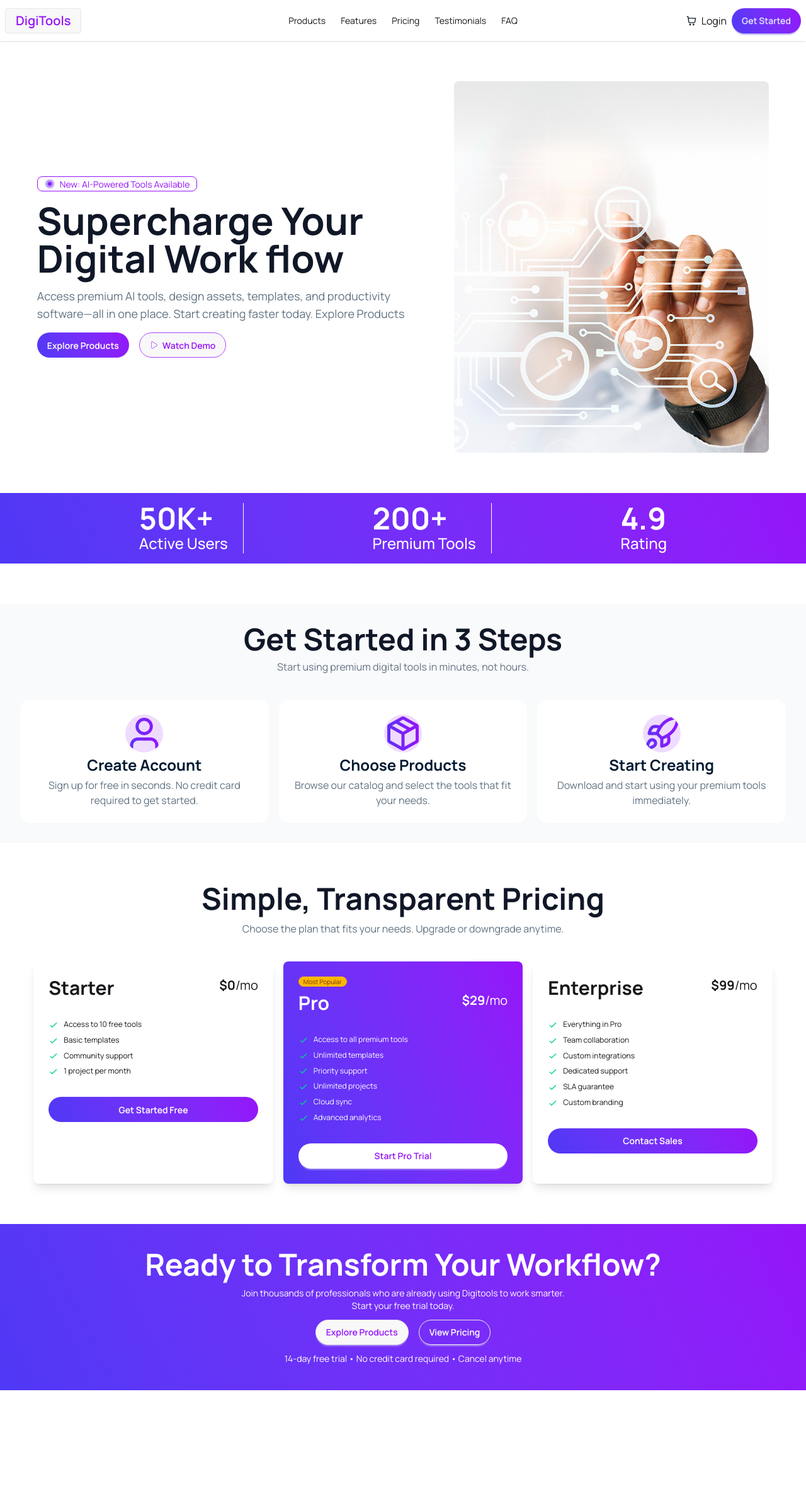
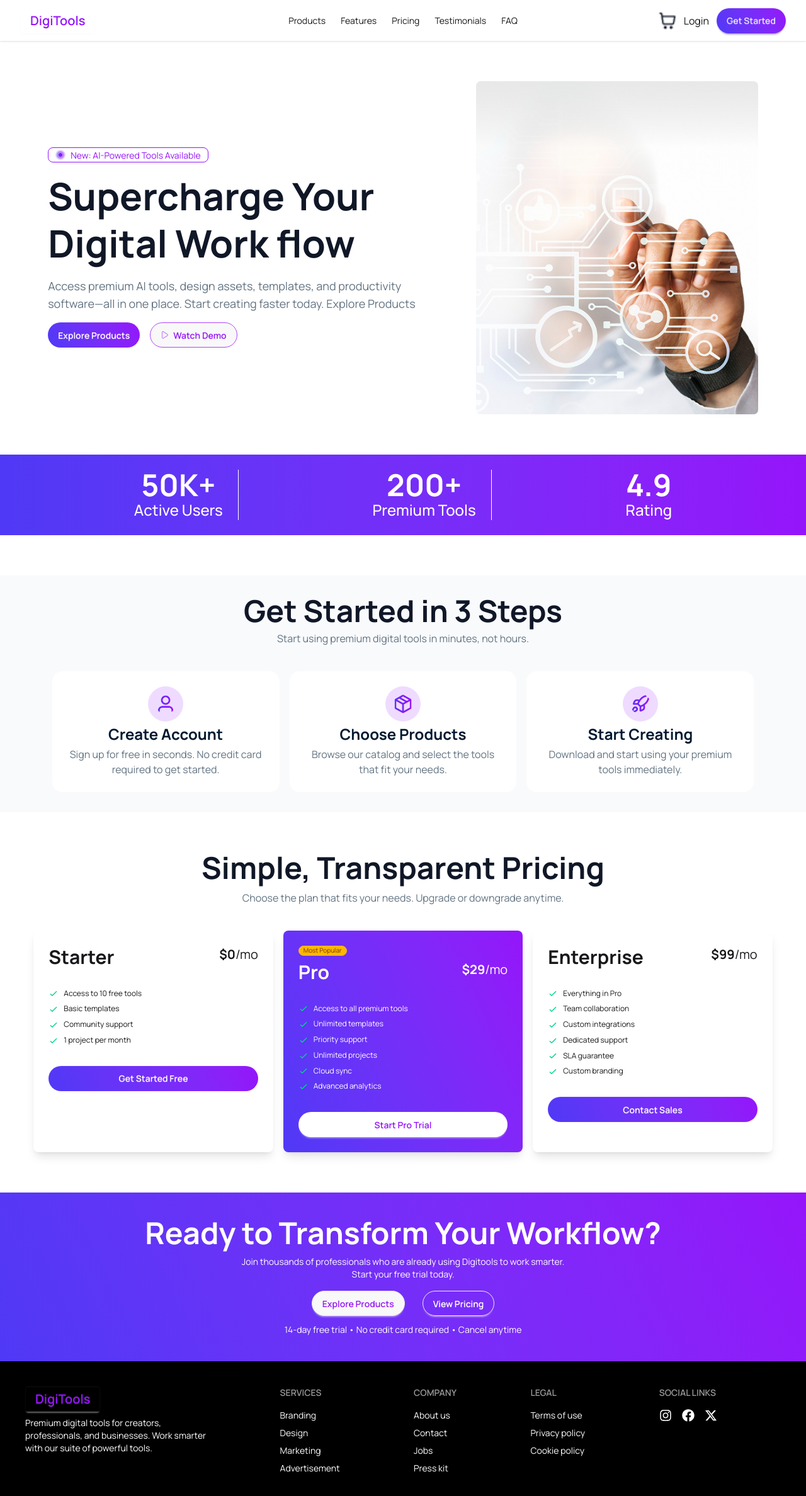
Before and after one commit to Alamin-Rintu/digitools-platform, a React (Vite) app: page / in a window 1280 px wide. Shown: the top 2376 px of the page at 63% size. Before the commit the page ends 2272 px from the top, so only its background shows below. Built offline with nearby package versions, Linux system fonts and the light colour scheme.

Commit message:
added footer section

```diff
--- a/src/App.jsx
+++ b/src/App.jsx
@@ -1,5 +1,6 @@
 import "./App.css";
 import Banner from "./components/Banner/Banner";
+import Footer from "./components/Footer/Footer";
 import Navbar from "./components/Navbar/Navbar";
 import NewsLetterSection from "./components/NewsLetterSection/NewsLetterSection";
 import PricingSection from "./components/PricingSection/PricingSection";
@@ -15,6 +16,7 @@ function App() {
       <StepSection />
       <PricingSection />
       <NewsLetterSection />
+      <Footer/>
     </>
   );
 }
--- a/src/components/Banner/Banner.jsx
+++ b/src/components/Banner/Banner.jsx
@@ -9,10 +9,10 @@ const Banner = () => {
             <img className="object-contain" src={dotImg} alt="" />
           New: AI-Powered Tools Available
         </div>
-        <h2 className="font-bold text-6xl text-[#101727]">
+        <h2 className="font-bold text-3xl sm:text-4xl md:text-5xl lg:text-6xl text-[#101727] leading-tight">
           Supercharge Your <br /> Digital Work flow
         </h2>
-        <p className="text-lg text-[#627382] ">
+        <p className="text-sm sm:text-base md:text-lg text-[#627382]">
           Access premium AI tools, design assets, templates, and productivity <br />
           software—all in one place. Start creating faster today. Explore
           Products
@@ -29,7 +29,7 @@ const Banner = () => {
       </div>
 
       <div>
-        <img src={bannerImg} alt="" />
+        <img className="w-full max-w-md mx-auto" src={bannerImg} alt="" />
       </div>
     </div>
   );
--- /dev/null
+++ b/src/components/Footer/Footer.jsx
@@ -0,0 +1,48 @@
+import { FaFacebook, FaInstagram } from "react-icons/fa";
+import { FaXTwitter } from "react-icons/fa6";
+
+const Footer = () => {
+  return (
+    <footer className="footer sm:footer-horizontal bg-black  p-10 text-white">
+      <aside>
+        <a className="btn bg-transparent border-none text-xl text-[#9514FA]">
+          DigiTools
+        </a>
+        <p>
+          Premium digital tools for creators, <br /> professionals, and
+          businesses. Work smarter <br /> with our suite of powerful tools.
+        </p>
+      </aside>
+      <nav>
+        <h6 className="footer-title">Services</h6>
+        <a className="link link-hover">Branding</a>
+        <a className="link link-hover">Design</a>
+        <a className="link link-hover">Marketing</a>
+        <a className="link link-hover">Advertisement</a>
+      </nav>
+      <nav>
+        <h6 className="footer-title">Company</h6>
+        <a className="link link-hover">About us</a>
+        <a className="link link-hover">Contact</a>
+        <a className="link link-hover">Jobs</a>
+        <a className="link link-hover">Press kit</a>
+      </nav>
+      <nav>
+        <h6 className="footer-title">Legal</h6>
+        <a className="link link-hover">Terms of use</a>
+        <a className="link link-hover">Privacy policy</a>
+        <a className="link link-hover">Cookie policy</a>
+      </nav>
+      <nav>
+        <h6 className="footer-title">Social Links</h6>
+        <div className="flex gap-4 text-xl">
+          <FaInstagram className="cursor-pointer hover:text-[#9514FA] transition duration-300" />
+          <FaFacebook className="cursor-pointer hover:text-[#9514FA] transition duration-300" />
+          <FaXTwitter className="cursor-pointer hover:text-[#9514FA] transition duration-300" />
+        </div>
+      </nav>
+    </footer>
+  );
+};
+
+export default Footer;
--- a/src/components/Navbar/Navbar.jsx
+++ b/src/components/Navbar/Navbar.jsx
@@ -2,7 +2,7 @@ import cartImg from "../../assets/shopping_cart.png";
 
 const Navbar = () => {
   return (
-    <div className="navbar bg-base-100 shadow-sm">
+    <div className="navbar bg-base-100 shadow-sm px-4 md:px-8">
       <div className="navbar-start">
         <div className="dropdown">
           <div tabIndex={0} role="button" className="btn btn-ghost lg:hidden">
@@ -34,7 +34,7 @@ const Navbar = () => {
             </li>
           </ul>
         </div>
-        <a className="btn text-xl text-[#9514FA]">DigiTools</a>
+        <a className="btn bg-transparent border-none text-xl text-[#9514FA]">DigiTools</a>
       </div>
       <div className="navbar-center hidden lg:flex">
         <ul className="menu menu-horizontal px-1">
@@ -55,8 +55,8 @@ const Navbar = () => {
           </li>
         </ul>
       </div>
-      <div className="navbar-end gap-2">
-        <img src={cartImg} alt="" />
+      <div className="navbar-end gap-3">
+        <img className="w-6 md:w-7 cursor-pointer" src={cartImg} alt="" />
         <p>Login</p>
         <a className="btn btn-primary bg-linear-65 from-[#4F39F6] to-[#9514FA] border-none rounded-full">
           Get Started
--- a/src/components/NewsLetterSection/NewsLetterSection.jsx
+++ b/src/components/NewsLetterSection/NewsLetterSection.jsx
@@ -1,14 +1,14 @@
 const NewsLetterSection = () => {
   return (
-    <div className="bg-linear-65 from-[#4F39F6] to-[#9514FA] p-10 text-center mt-16 mb-16">
-      <h3 className="text-5xl font-bold text-white">
+    <div className="bg-linear-65 from-[#4F39F6] to-[#9514FA] p-10 text-center mt-16 ">
+      <h3 className="text-2xl sm:text-3xl md:text-5xl font-bold text-white">
         Ready to Transform Your Workflow?
       </h3>
       <p className="text-sm text-white mt-3 mb-3">
         Join thousands of professionals who are already using Digitools to work
         smarter. <br /> Start your free trial today.
       </p>
-      <div className="">
+      <div className="flex flex-col sm:flex-row justify-center gap-3 mt-4">
         <button className="btn rounded-full text-[#9514FA] mr-4">
           Explore Products
         </button>
--- a/src/components/Stats/Stats.jsx
+++ b/src/components/Stats/Stats.jsx
@@ -2,18 +2,24 @@ import React from "react";
 
 const Stats = () => {
   return (
-    <div className="bg-linear-65 from-[#4F39F6] to-[#9514FA] flex justify-evenly p-4 mt-16">
-      <div className=" border-r border-white pr-6">
-        <h3 className="text-5xl font-bold text-white">50K+</h3>
-        <p className="text-2xl font-medium text-white">Active Users</p>
+    <div className="bg-gradient-to-r from-[#4F39F6] to-[#9514FA] flex flex-col md:flex-row justify-evenly items-center gap-6 p-6 mt-16  text-center">
+      <div className="md:border-r border-white md:pr-6">
+        <h3 className="text-4xl md:text-5xl font-bold text-white">50K+</h3>
+        <p className="text-lg md:text-2xl font-medium text-white">
+          Active Users
+        </p>
       </div>
-      <div className=" border-r border-white pr-6">
-        <h3 className="text-5xl font-bold text-white">200+</h3>
-        <p className="text-2xl font-medium text-white">Premium Tools</p>
+
+      <div className="md:border-r border-white md:pr-6">
+        <h3 className="text-4xl md:text-5xl font-bold text-white">200+</h3>
+        <p className="text-lg md:text-2xl font-medium text-white">
+          Premium Tools
+        </p>
       </div>
+
       <div>
-        <h3 className="text-5xl font-bold text-white">4.9</h3>
-        <p className="text-2xl font-medium text-white">Rating</p>
+        <h3 className="text-4xl md:text-5xl font-bold text-white">4.9</h3>
+        <p className="text-lg md:text-2xl font-medium text-white">Rating</p>
       </div>
     </div>
   );
--- a/src/components/StepSection/StepSection.jsx
+++ b/src/components/StepSection/StepSection.jsx
@@ -14,12 +14,12 @@ const StepSection = () => {
         </p>
       </div>
 
-      <div className="grid md:grid-cols-2 lg:grid-cols-3 mt-10 gap-4">
+      <div className="grid md:grid-cols-2 lg:grid-cols-3 mt-10 gap-4 w-11/12 mx-auto">
         {/* 1st */}
-        <div className="bg-white p-6 text-center rounded-2xl">
+        <div className="bg-white p-6 text-center rounded-2xl hover:shadow-xl transition duration-300 hover:-translate-y-1">
           <div className="flex items-center justify-center ">
             <img
-              className="w-15 h-full bg-[#9614fa27] rounded-full"
+              className="w-14 h-14 p-3 bg-[#9614fa27] rounded-full"
               src={userImg}
               alt=""
             />
@@ -33,10 +33,10 @@ const StepSection = () => {
         </div>
 
         {/* 2nd */}
-        <div className="bg-white p-6 text-center rounded-2xl">
+        <div className="bg-white p-6 text-center rounded-2xl hover:shadow-xl transition duration-300 hover:-translate-y-1">
           <div className="flex items-center justify-center ">
             <img
-              className="w-15 h-full bg-[#9614fa27] rounded-full"
+              className="w-14 h-14 p-3 bg-[#9614fa27] rounded-full"
               src={packageImg}
               alt=""
             />
@@ -50,10 +50,10 @@ const StepSection = () => {
         </div>
 
         {/* 3rd */}
-        <div className="bg-white p-6 text-center rounded-2xl">
+        <div className="bg-white p-6 text-center rounded-2xl hover:shadow-xl transition duration-300 hover:-translate-y-1">
           <div className="flex items-center justify-center ">
             <img
-              className="w-15 h-full bg-[#9614fa27] rounded-full object-contain"
+              className="w-14 h-14 p-3 bg-[#9614fa27] rounded-full object-contain"
               src={rocketImg}
               alt=""
             />
```
